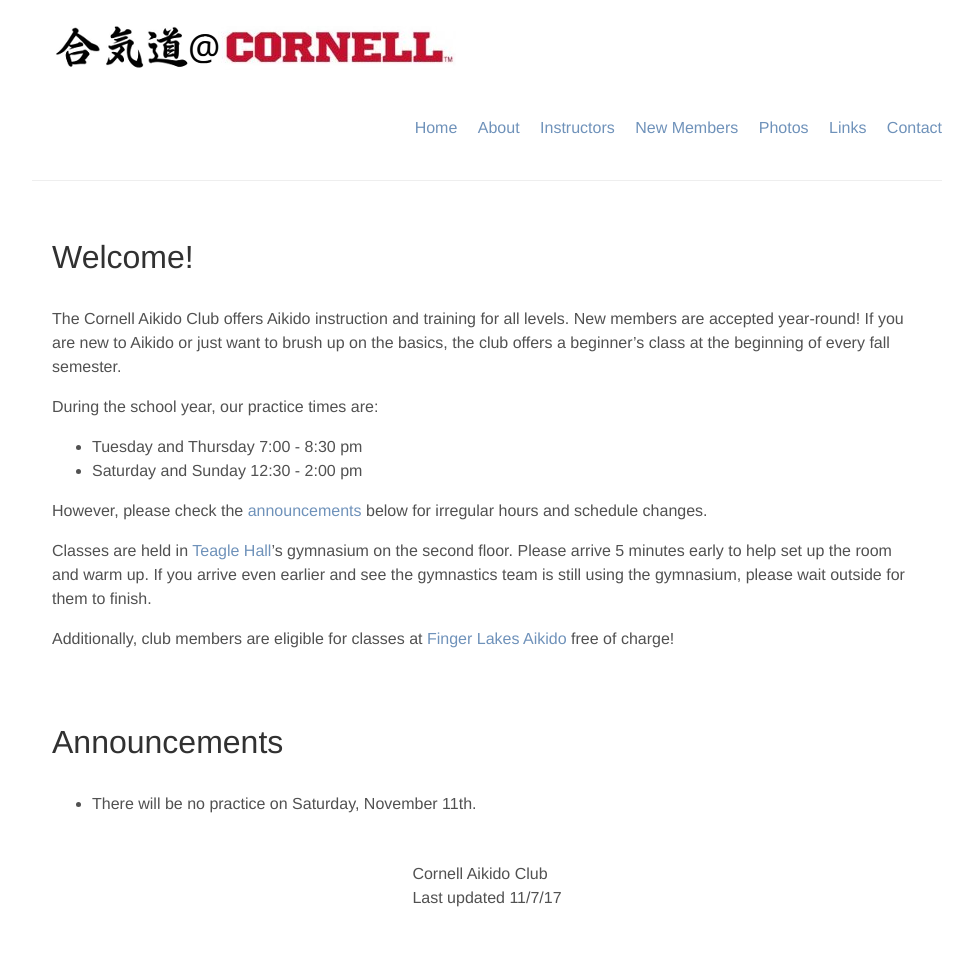
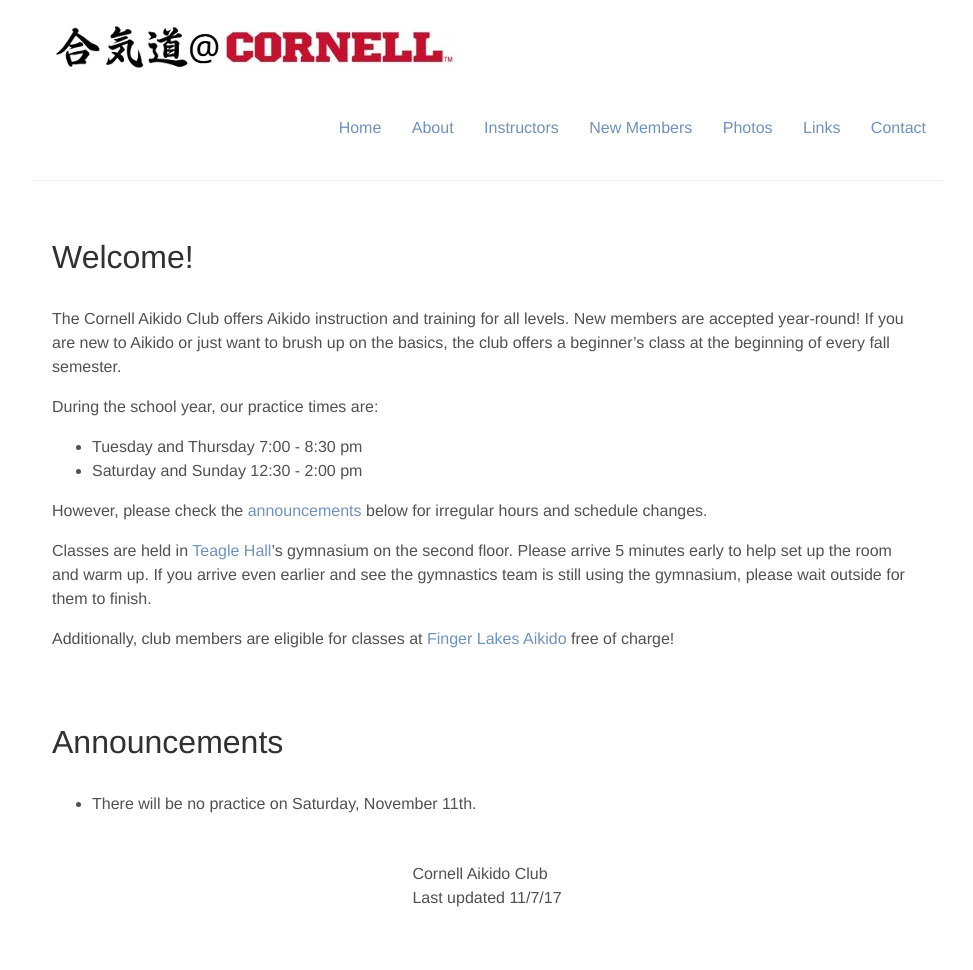
Before and after one commit to CornellAikido/website, a Jekyll site: the page built from pages/index.md, in a window 1280 px wide. Shown: the whole page, without its empty margins (153-1126 px from the left). Built offline with Jekyll 4.4.1, drawn with Linux system fonts in a browser that asks for light colours; our own code applies the rules of GitHub Pages for plain Markdown files.

Commit message:
Update _nav.scss

```diff
--- a/_sass/_nav.scss
+++ b/_sass/_nav.scss
@@ -7,6 +7,6 @@
   li {
     display: inline-block;
     margin-left: 10px;
-    margin-left: 1em;
+    margin-right: 1em;
   }
 }
```
